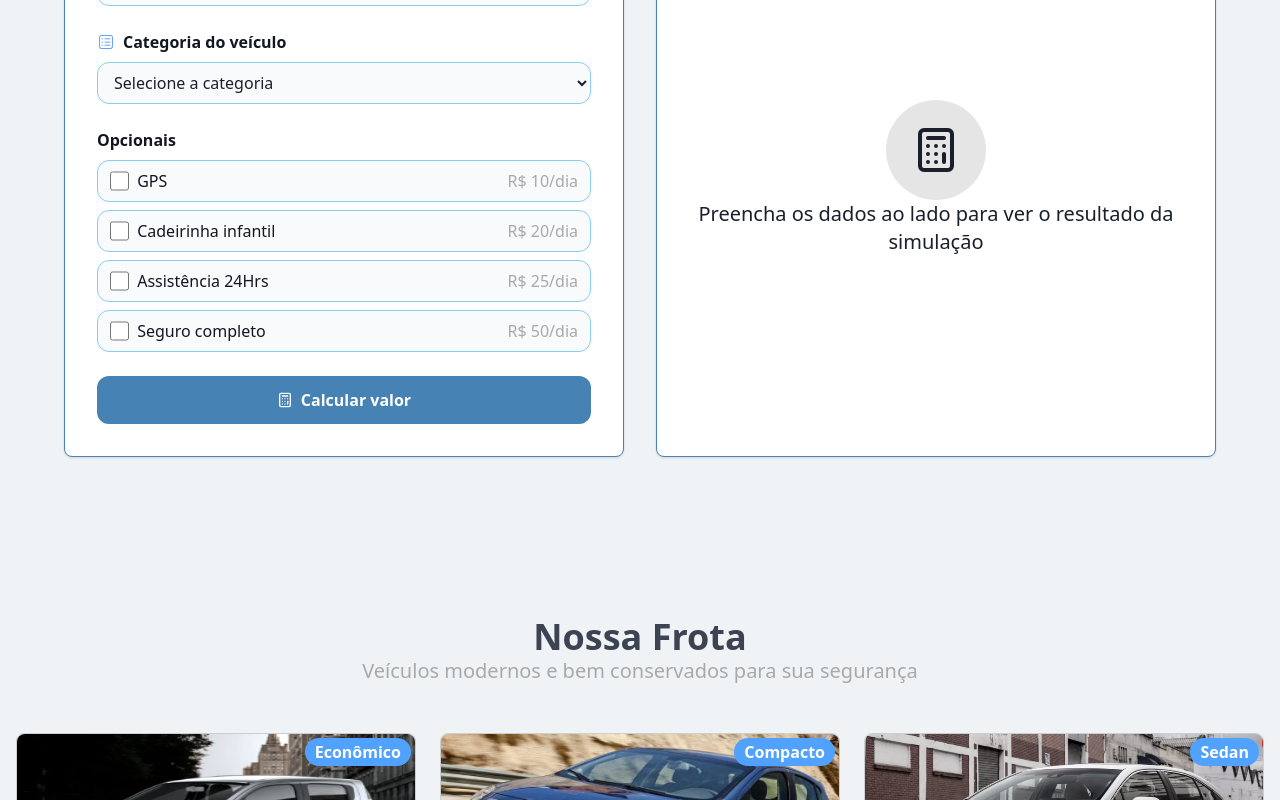
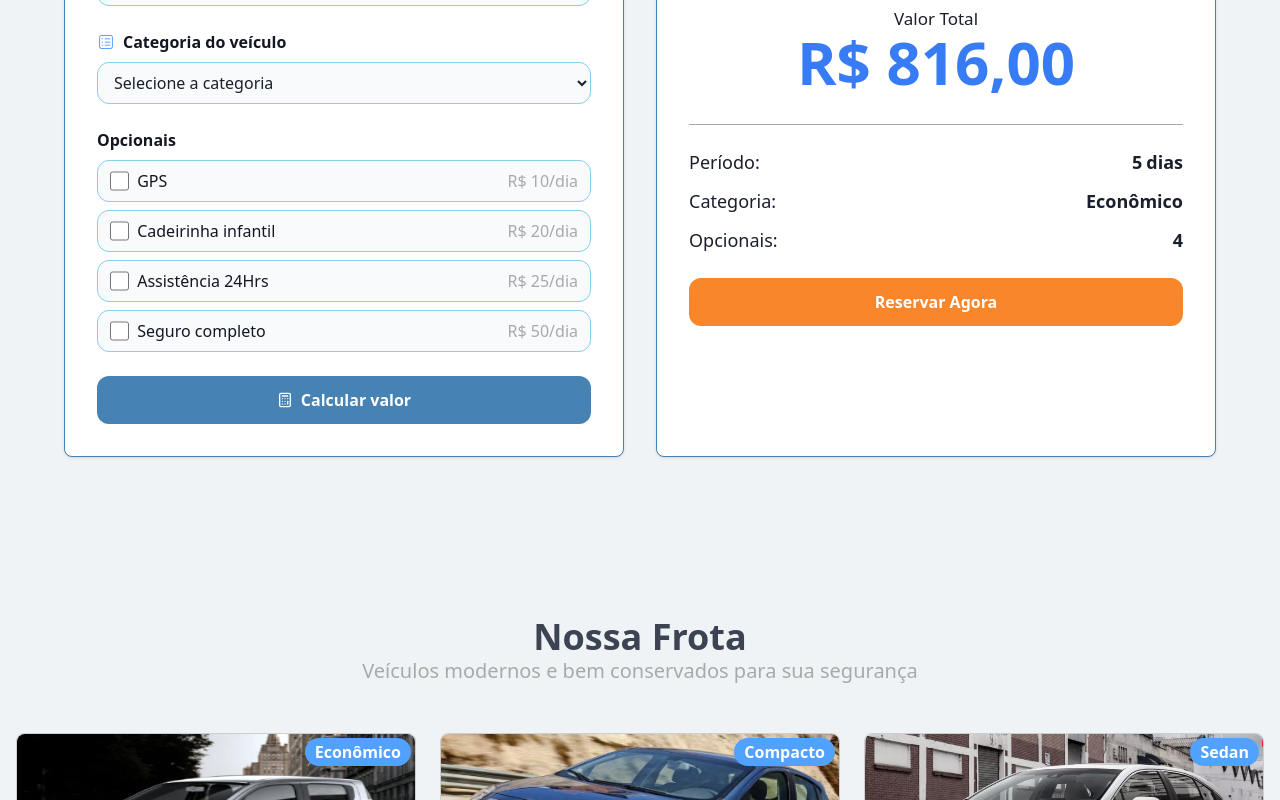
Before and after one commit to jorgerenan94-web/aluguel-carros, a React (Vite) app: page / in a window 1280 px wide. Both pictures are taken after typing "5" into the empty fields and a click on the button "Calcular valor". Shown: the part 697-1497 px from the top of the page. Built offline with nearby package versions, Linux system fonts and the light colour scheme.

Commit message:
Função do botão para mostrar dados mockados

```diff
--- a/src/App.jsx
+++ b/src/App.jsx
@@ -11,6 +11,12 @@ export default function App(){
   const [dias, setDias] = useState("")
   const [categ, setCateg] = useState("")
   const [opcoes, setOpcoes] = useState([])
+  const [resultado, setResultado] = useState(false)
+
+  function ativarResultado(){
+    setResultado(true);
+    console.log(resultado)
+  }
 
   return (
     <div className="w-full min-h-screen bg-[#F0F3F5] flex justify-center flex-col items-center">
@@ -42,6 +48,7 @@ export default function App(){
                 dias={dias}
                 categ={categ}
                 opcoes={opcoes}
+                ativar={ativarResultado}
               />
             </div>
             <div className=" border rounded-lg bg-white text-[#1a1f2c] border-[#4682b4] shadow-sm p-8 flex justify-center items-center">
@@ -49,6 +56,7 @@ export default function App(){
                 dias={dias}
                 categ={categ}
                 opcoes={opcoes}
+                ativado={resultado}
               />
             </div>
           </div>
--- a/src/Components/Calculator/index.jsx
+++ b/src/Components/Calculator/index.jsx
@@ -1,9 +1,9 @@
 import { LuCalculator } from "react-icons/lu";
 
-export default function Calculator({dias, categ, opcoes}) {
+export default function Calculator({ativado,dias, categ, opcoes}) {
     return (
         <div className="space-y-6 w-full">
-            <div className="w-full mx-auto h-auto flex justify-center items-center flex-col hidden">
+            <div className={`w-full mx-auto h-auto flex justify-center items-center flex-col ${ativado? "" : "hidden"}`}>
                     <div className="flex justify-center items-center flex-col pb-8">
                      <p className="text-[17px]">Valor Total</p>
                      <span className="text-[#377CF4] font-bold text-6xl">R$ 816,00</span>
@@ -38,7 +38,7 @@ export default function Calculator({dias, categ, opcoes}) {
                     </button>
             </div>
 
-            <div className="w-full h-auto mx-auto flex flex-col items-center">
+            <div className={`w-full h-auto mx-auto flex flex-col items-center ${ativado? "hidden" : ""} `}>
                 <div className="w-25 h-25 bg-[#a9a9a9]/30 rounded-full flex justify-center items-center">
                     <LuCalculator className="text-5xl"/>
                 </div>
--- a/src/Components/CustomButton/index.jsx
+++ b/src/Components/CustomButton/index.jsx
@@ -1,6 +1,6 @@
-export default function CustomButton({children}){
+export default function CustomButton({children, onClick}){
     return(
-        <button type="button" className="w-full h-12 bg-[#4682B4] hover:bg-[#4682b4]/90 hover:text-[17px] rounded-xl text-white font-semibold cursor-pointer flex justify-center items-center gap-2">
+        <button type="button" onClick={onClick} className="w-full h-12 bg-[#4682B4] hover:bg-[#4682b4]/90 hover:text-[17px] rounded-xl text-white font-semibold cursor-pointer flex justify-center items-center gap-2">
             {children}
         </button>
     )
--- a/src/Components/CustomForm/index.jsx
+++ b/src/Components/CustomForm/index.jsx
@@ -5,7 +5,7 @@ import  CustomSelect from "../CustomSelect";
 import CustomCheckbox from "../CustomCheckbox";
 import CustomButton from "../CustomButton";
 
-export default function CustomForm (dias,setDias,categ,setCateg,opcoes,setOpcoes){
+export default function CustomForm ({ativar, dias,setDias,categ,setCateg,opcoes,setOpcoes}){
     return (
         <form className="space-y-6">
             <CustomInput
@@ -59,7 +59,9 @@ export default function CustomForm (dias,setDias,categ,setCateg,opcoes,setOpcoes
                 <CustomCheckbox info="Assistência 24Hrs" value="R$ 25/dia"/>
                 <CustomCheckbox info="Seguro completo" value="R$ 50/dia"/>
             </div>
-            <CustomButton>
+            <CustomButton
+                onClick={ativar}
+            >
                 <LuCalculator />
                 Calcular valor
             </CustomButton>
```
